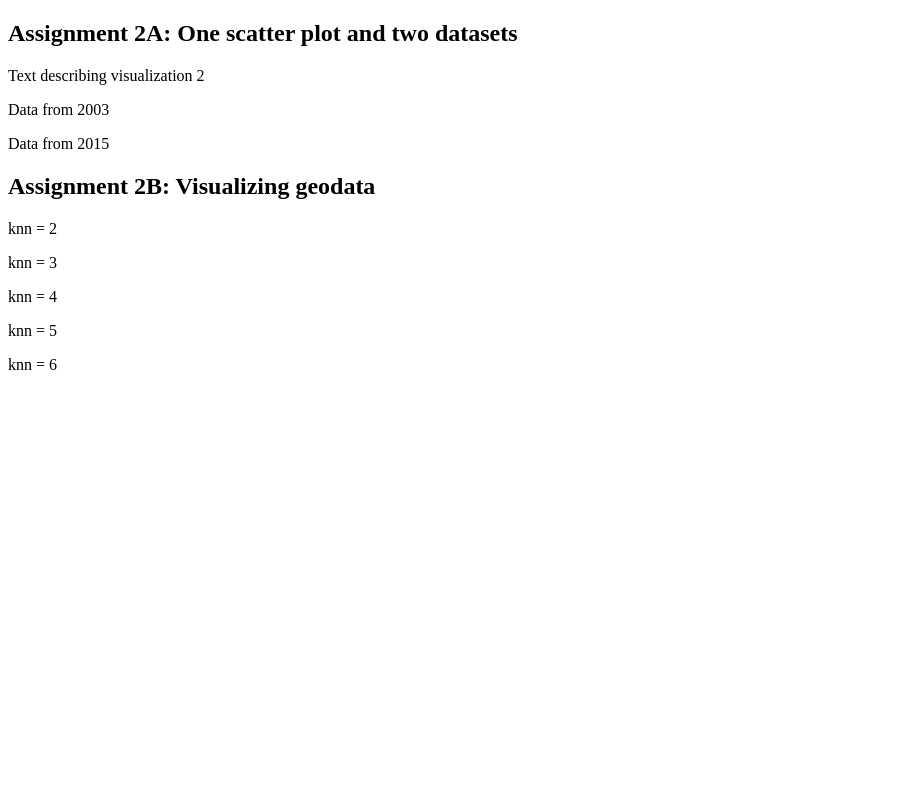
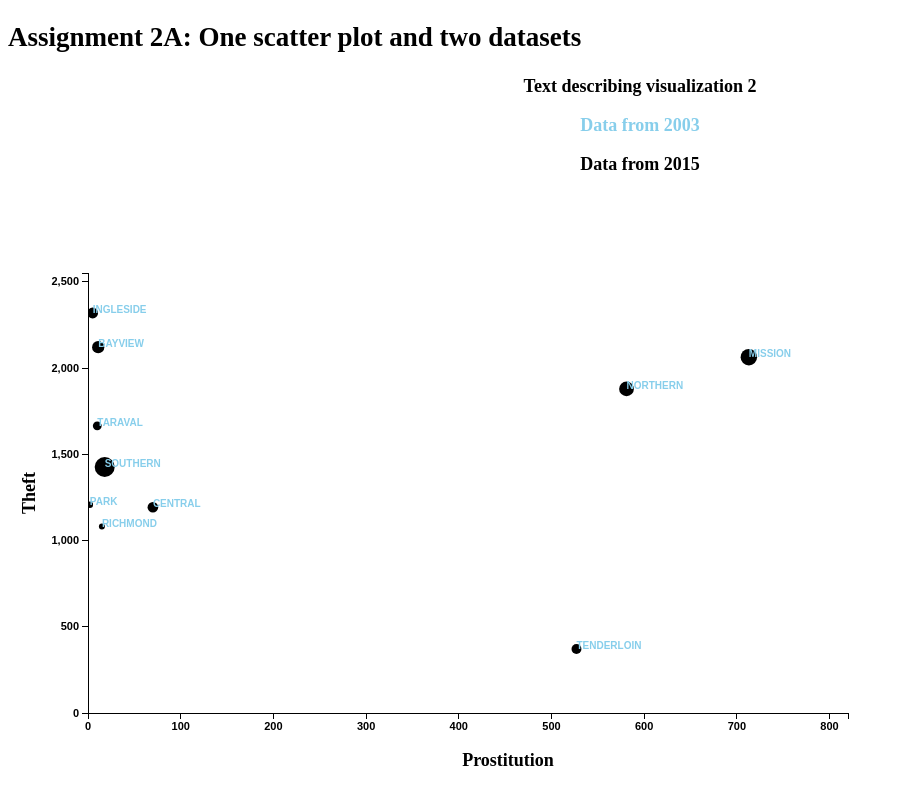
Before and after one commit to gretarg09/DTU__SocialDataAnalysis, a plain HTML site: page index.html in a window 1280 px wide. Shown: the top 800 px of the page, without its empty margins (0-904 px from the left). Drawn offline with Linux system fonts and the light colour scheme; the site is published under a folder, as on GitHub Pages, so addresses that start at the root find nothing; no server answers.

Commit message:
title changed uri to mystyle and d3 changed

```diff
--- a/index.html
+++ b/index.html
@@ -2,9 +2,9 @@
     <html lang="en">
         <head>
             <meta charset="utf-8">
-            <title>D3 Test</title>
-            <script type="text/javascript" src="/d3/d3.js"></script>
-            <link rel="stylesheet" href="/style/myStyle.css">
+            <title>Project 2</title>
+            <script type="text/javascript" src="d3/d3.js"></script>
+            <link rel="stylesheet" href="style/myStyle.css">
         </head>
 
         <body>
```
